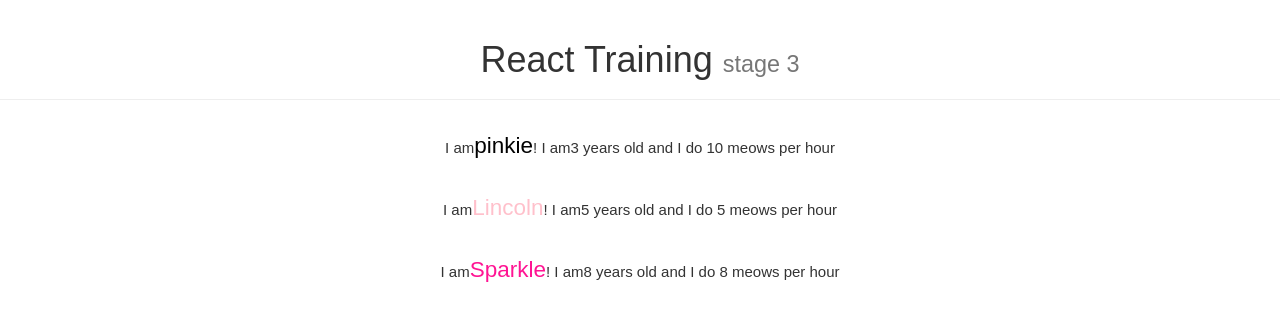
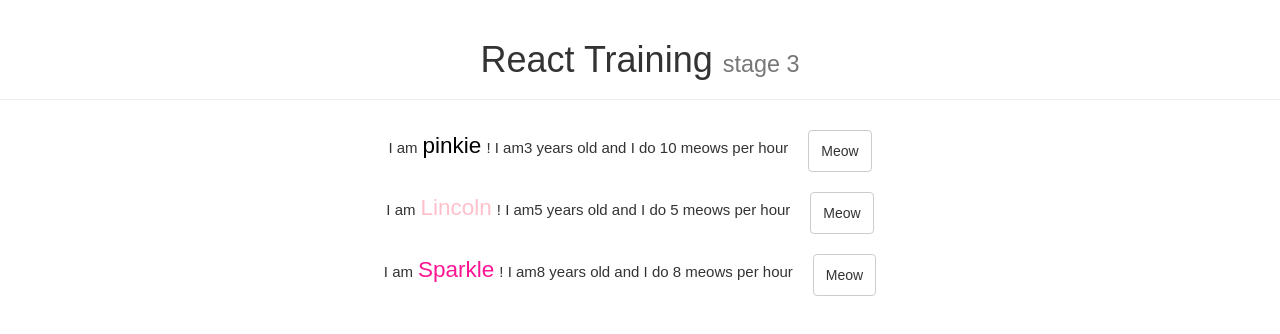
Before and after one commit to abenoit/react-training-exercices, a React (Create React App) app: page / in a window 1280 px wide. Shown: the top 334 px of the page. Built offline with nearby package versions, Linux system fonts and the light colour scheme.

Commit message:
:sparkles: Correction tp2

```diff
--- a/src/Cat/Cat.css
+++ b/src/Cat/Cat.css
@@ -1,9 +1,16 @@
 .Cat {
   padding: 10px 0;
   font-size: 15px;
+  display: flex;
+  justify-content: center;
+}
+
+.Cat button {
+  margin: 0 20px;
 }
 
 .Cat .name {
   font-size: 1.5em;
+  padding: 0 5px;
   color: darkcyan;
 }
--- a/src/Cat/Cat.js
+++ b/src/Cat/Cat.js
@@ -1,5 +1,6 @@
 import React, { Component } from 'react';
 import PropTypes from 'prop-types';
+import { Button } from 'react-bootstrap';
 import './Cat.css';
 
 const propTypes = {
@@ -15,6 +16,16 @@ const defaultProps = {
 };
 
 class Cat extends Component {
+  constructor(props) {
+    super(props);
+
+    this.meow = this.meow.bind(this);
+  }
+
+  meow() {
+    console.log(`${this.props.name} meows`);
+  }
+
   render() {
     return (
       <div className="Cat">
@@ -27,6 +38,8 @@ class Cat extends Component {
           {this.props.age} years old and I do {this.props.meowsPerHour} meows
           per hour
         </p>
+
+        <Button onClick={this.meow}>Meow</Button>
       </div>
     );
   }
```
